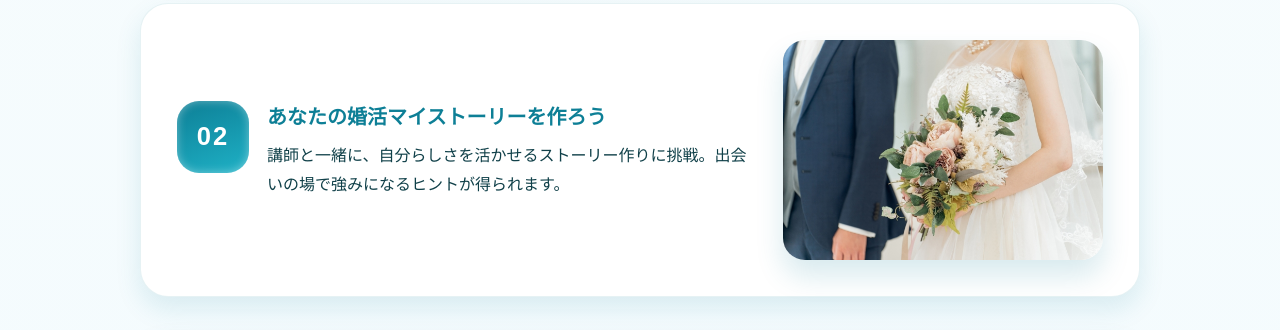
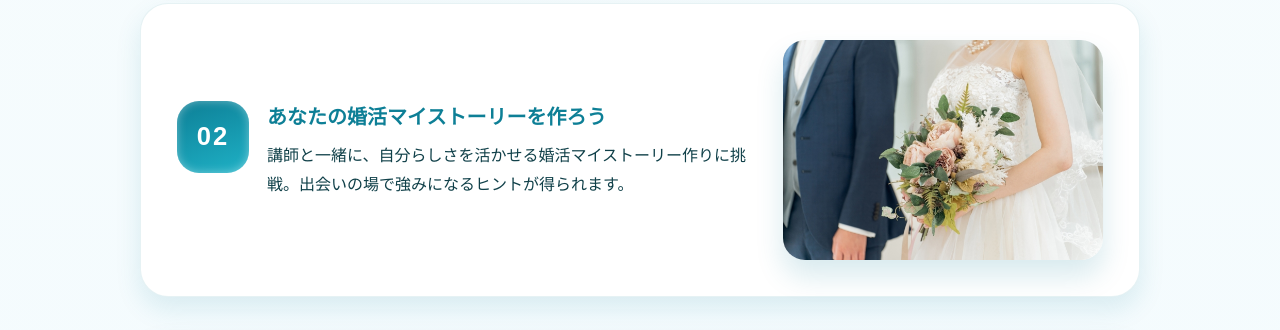
Before and after one commit to coffeesummer1980/shizukana, a plain HTML site: page index.html in a window 1280 px wide. Shown: the part 2270-2600 px from the top of the page. Drawn offline with Linux system fonts and the light colour scheme.

Commit message:
Add files via upload

```diff
--- a/index.html
+++ b/index.html
@@ -752,7 +752,7 @@
                     <div class="feature-number">02</div>
                     <div class="feature-copy">
                         <h3>あなたの婚活マイストーリーを作ろう</h3>
-                        <p>講師と一緒に、自分らしさを活かせるストーリー作りに挑戦。出会いの場で強みになるヒントが得られます。</p>
+                        <p>講師と一緒に、自分らしさを活かせる婚活マイストーリー作りに挑戦。出会いの場で強みになるヒントが得られます。</p>
                     </div>
                 </div>
                 <div class="feature-image">
```
